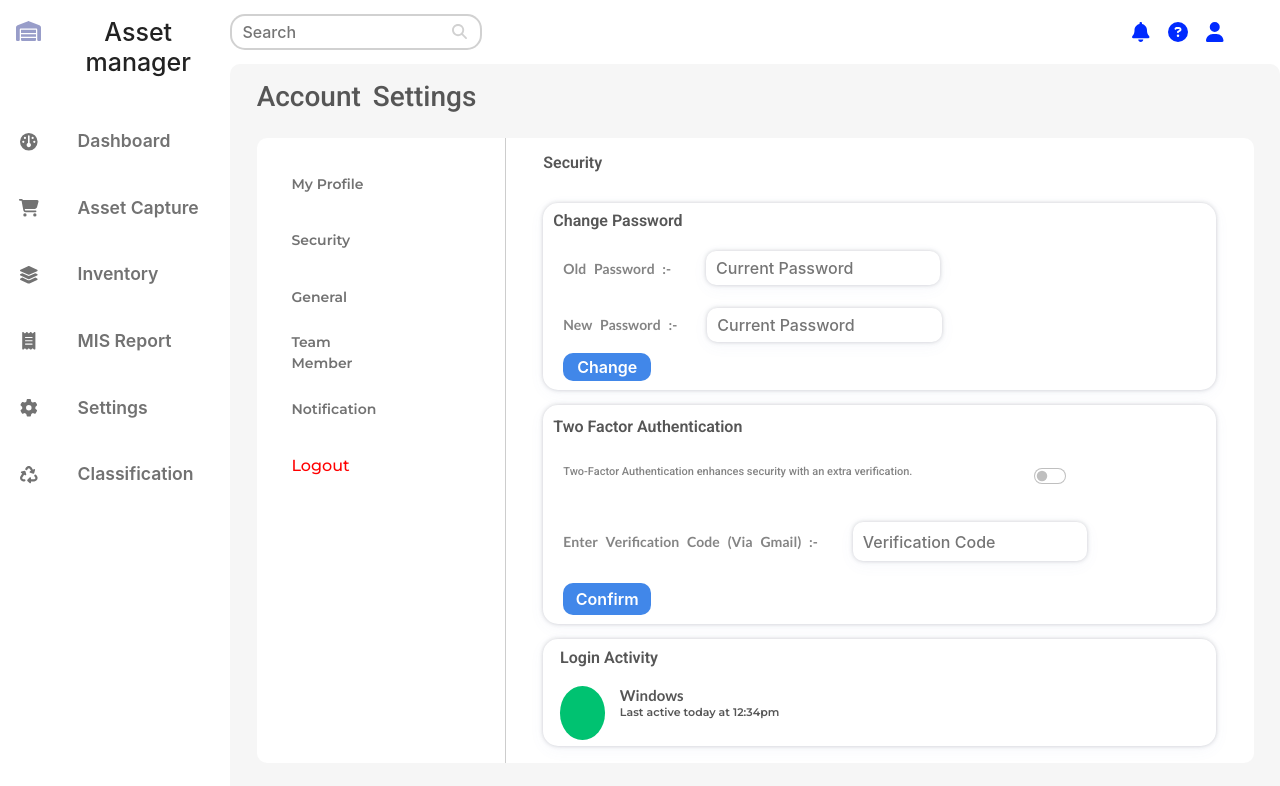
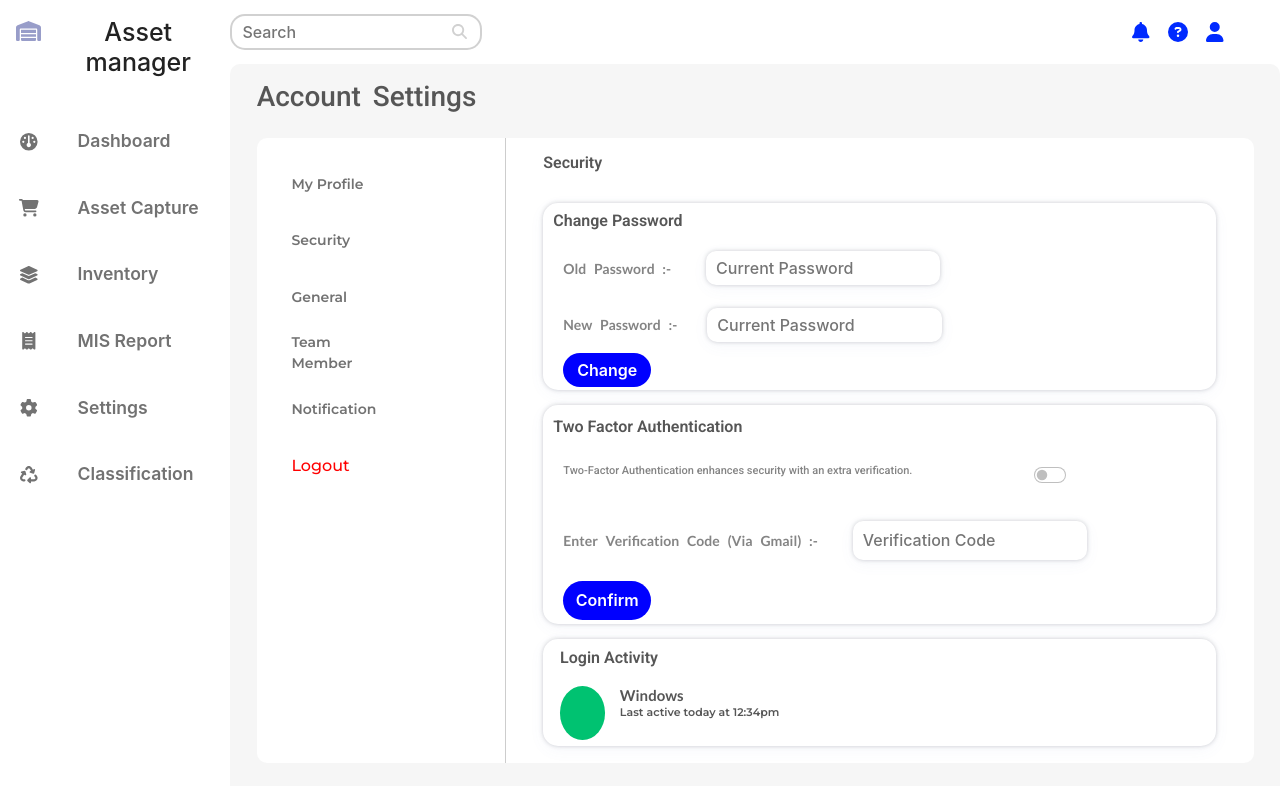
Before and after one commit to AnujNdas/Asset-manager-new, a React (Create React App) app in the folder frontend/: page /Setting/Security in a window 1280 px wide. Shown: the top 786 px of the page. Built offline with nearby package versions, Linux system fonts and the light colour scheme; no server answers; sample sign-in values are in the browser's storage.

Commit message:
Update Security.css

```diff
--- a/frontend/src/Page_styles/Security.css
+++ b/frontend/src/Page_styles/Security.css
@@ -104,18 +104,23 @@
     font-weight: 500;
 }
 .change-button{
-    height: 15%;
+    height: 20%;
     width: 90%;
     padding-left: 20px;
 }
 .change-button button{
-    height: 100%;
+    height: 90%;
     width: 15%;
-    border-radius: 10px;
+    border-radius: 20px;
+    display: flex;
+    align-items: center;
     border: none;
-    background: #4187e9;
+    background: blue;
+    padding: 5px;
     color: white;
+    justify-content: center;
     font-weight: 600;
+    box-shadow: 2px 2px 5px solid rgba(90, 125, 188, 0.05);
 }
 .switch{
     height: 70%;
```
